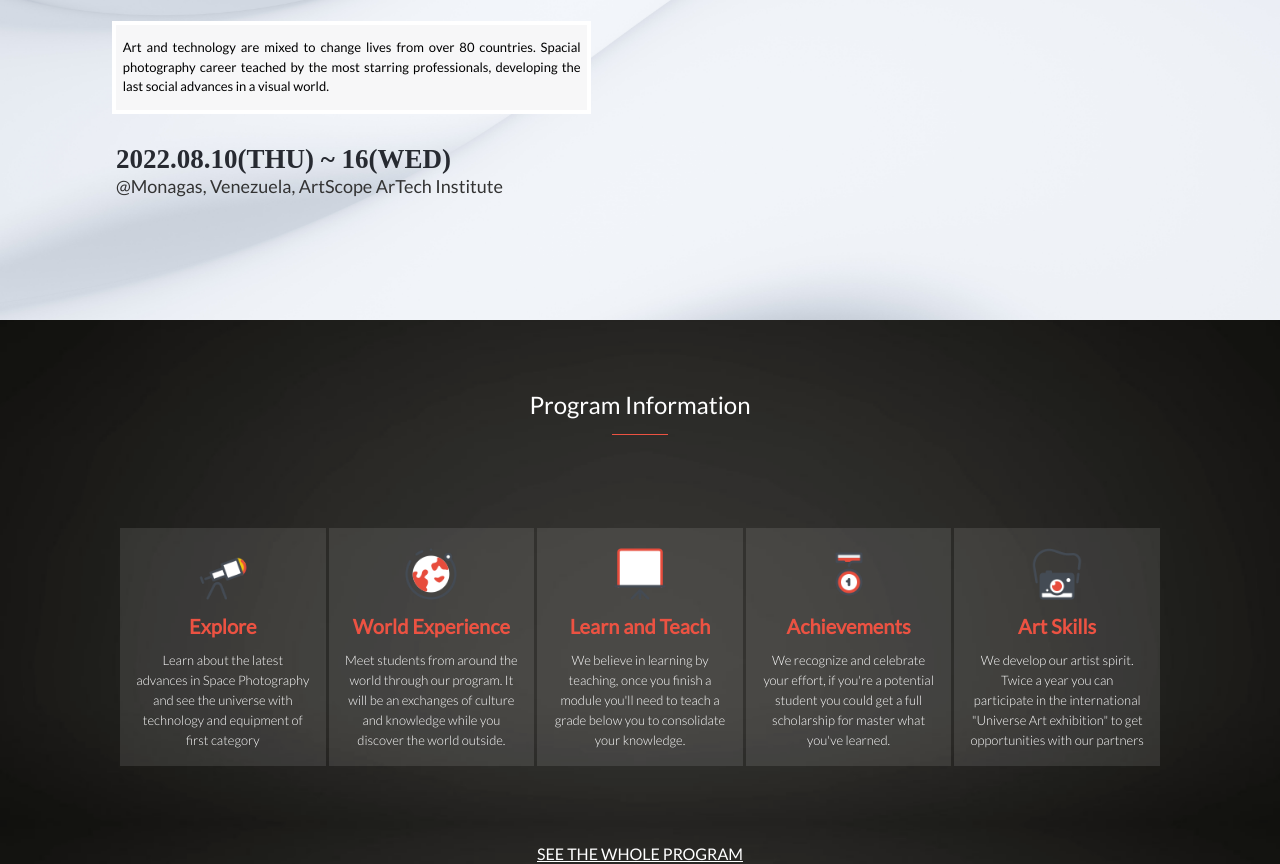
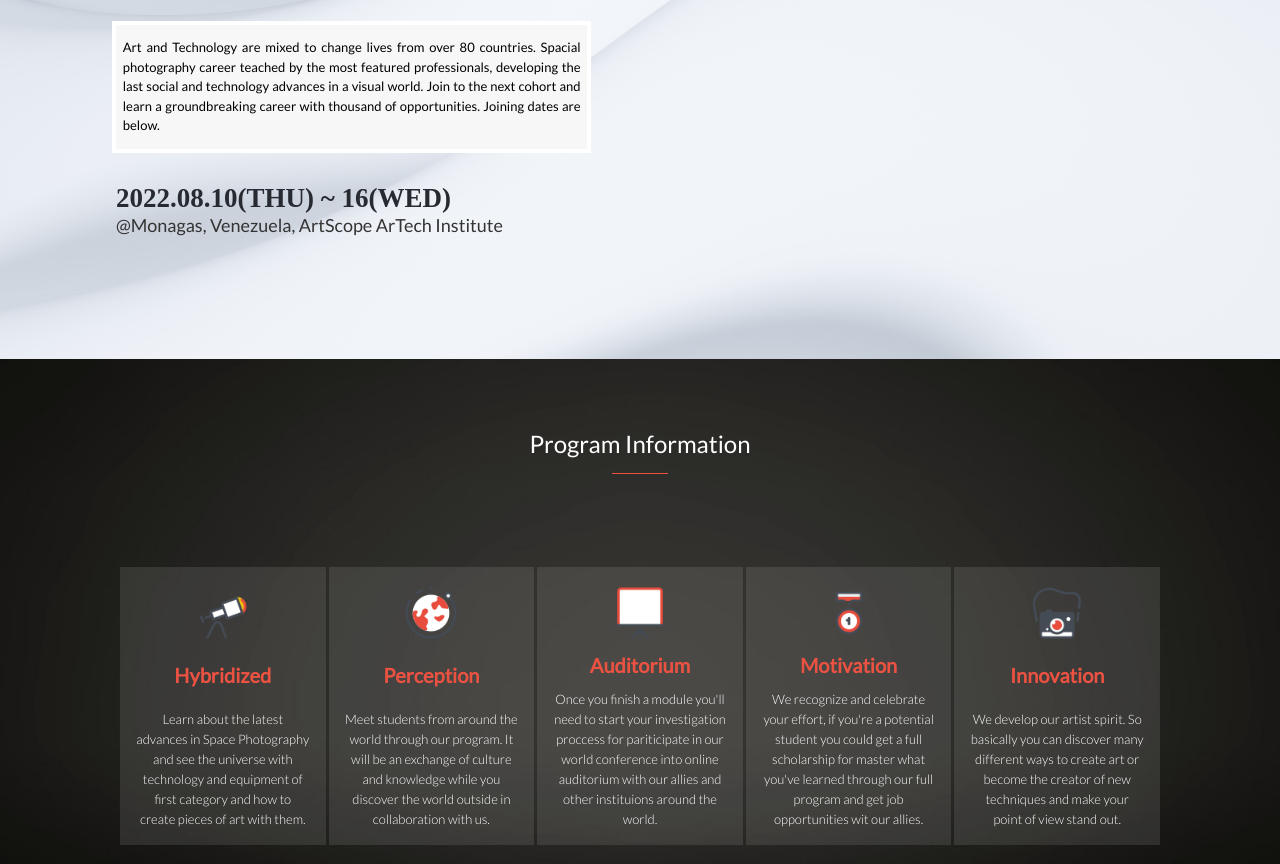
Before and after one commit to angeluray/ArtScope-CP, a website: page index.html in a window 1280 px wide. Shown: the part 433-1297 px from the top of the page. Drawn offline with Linux system fonts and the light colour scheme; a web font is replaced by a local one.

Commit message:
Add new info to webpage content

```diff
--- a/index.html
+++ b/index.html
@@ -72,9 +72,10 @@
 
    <div class="intro-container">
         <p class="intro">
-            Art and technology are mixed to change lives from over 80 countries.
-            Spacial photography career teached by the most starring professionals,
-            developing the last social advances in a visual world.
+            Art and Technology are mixed to change lives from over 80 countries.
+            Spacial photography career teached by the most featured professionals,
+            developing the last social and technology advances in a visual world. Join to the next cohort and learn a groundbreaking career with thousand of opportunities.
+            Joining dates are below.
         </p>
 
      <div class="intro-info">
@@ -96,28 +97,28 @@
   <div class="cards-container">
     <div class="card">
         <img src="images/icon-11.png" alt="#" class="info-icon">
-        <p class="card-title">Explore</p>
-        <p class="card-info">Learn about the latest advances in Space Photography and see the universe with technology and equipment of first category</p>
+        <p class="card-title">Hybridized</p>
+        <p class="card-info">Learn about the latest advances in Space Photography and see the universe with technology and equipment of first category and how to create pieces of art with them.</p>
     </div>
     <div class="card">
         <img src="images/icon-7.png" alt="" class="info-icon">
-        <p class="card-title">World Experience</p>
-        <p class="card-info">Meet students from around the world through our program. It will be an exchanges of culture and knowledge while you discover the world outside.</p>
+        <p class="card-title">Perception</p>
+        <p class="card-info">Meet students from around the world through our program. It will be an exchange of culture and knowledge while you discover the world outside in collaboration with us.</p>
     </div>
     <div class="card">
         <img src="images/icon-2.png" alt="" class="info-icon">
-        <p class="card-title">Learn and Teach</p>
-        <p class="card-info">We believe in learning by teaching, once you finish a module you'll need to teach a grade below you to consolidate your knowledge.</p>
+        <p class="card-title">Auditorium</p>
+        <p class="card-info">Once you finish a module you'll need to start your investigation proccess for pariticipate in our world conference into online auditorium with our allies and other instituions around the world.</p>
     </div>
     <div class="card">
         <img src="images/icon-4.png" alt="" class="info-icon">
-        <p class="card-title">Achievements</p>
-        <p class="card-info">We recognize and celebrate your effort, if you're a potential student you could get a full scholarship for master what you've learned.</p>
+        <p class="card-title">Motivation</p>
+        <p class="card-info">We recognize and celebrate your effort, if you're a potential student you could get a full scholarship for master what you've learned through our full program and get job opportunities wit our allies.</p>
     </div>
     <div class="card">
         <img src="images/icon-1.png" alt="" class="info-icon">
-        <p class="card-title">Art Skills</p>
-        <p class="card-info">We develop our artist spirit. Twice a year you can participate in the international "Universe Art exhibition" to get opportunities with our partners</p>
+        <p class="card-title">Innovation</p>
+        <p class="card-info">We develop our artist spirit. So basically you can discover many different ways to create art or become the creator of new techniques and make your point of view stand out.</p>
     </div>
 </div>
     <button class="join-button"> Join ArtScope Spacial Photography</button>
@@ -127,7 +128,7 @@
 <section class="speakers-section">
     <h2 class="speakers-title">Featured speakers<div class="underline"></div></h2>
     <div class="speakers-card-container"></div>
-    <button class="more-button">SHOW MORE<img src="images/more-icon.png" alt="#" class="more-icon"></button>
+    <button class="more-button" id="btnshow">SHOW MORE</button>
 
 </section>
 
```
Also changed, not shown: about.html (+6 -6 lines).
